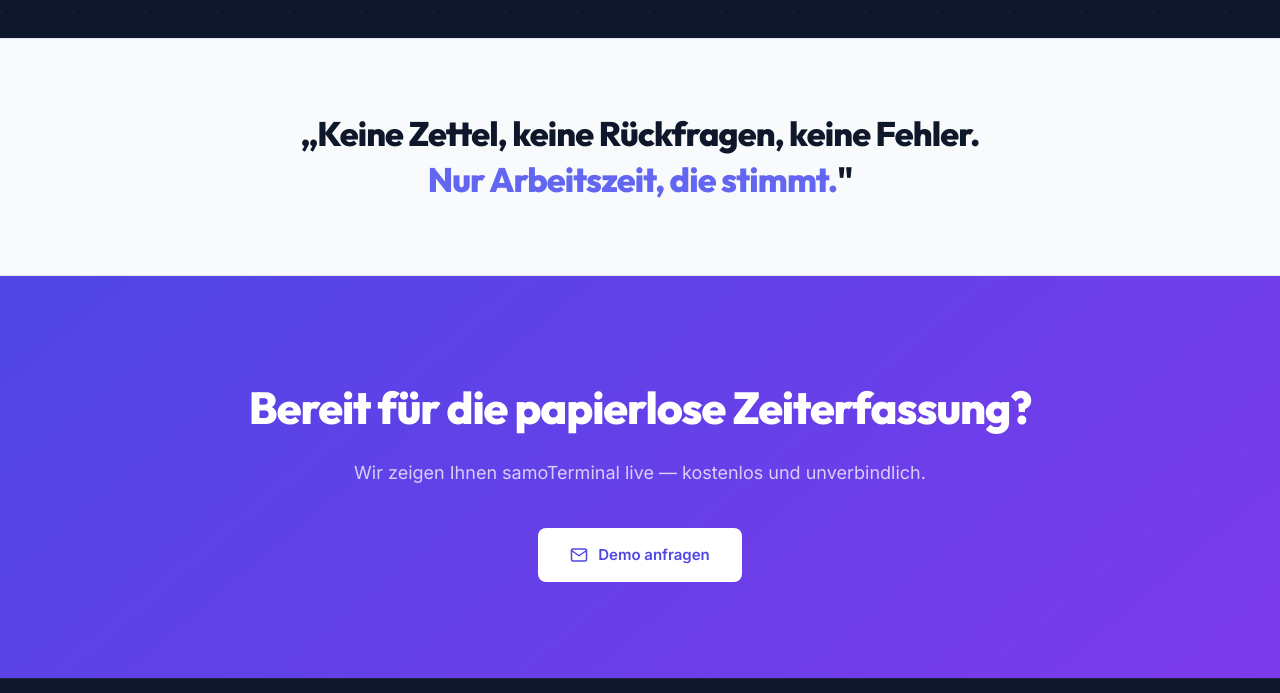
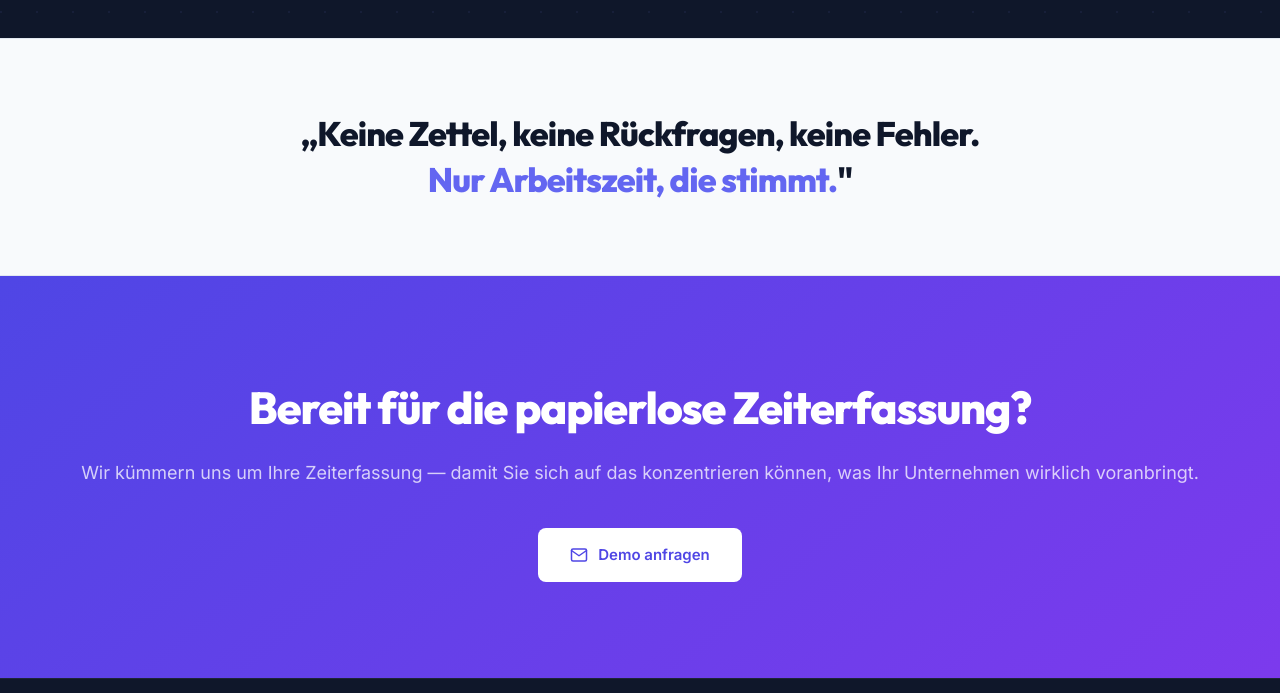
Before and after one commit to boiken-uC/samoTerminal-web, a plain HTML site: page index.html in a window 1280 px wide. Shown: the part 2513-3206 px from the top of the page. Drawn offline with Linux system fonts and the light colour scheme.

Commit message:
Kontakttext professionalisiert

```diff
--- a/index.html
+++ b/index.html
@@ -331,7 +331,7 @@
   <!-- Kontakt -->
   <section id="kontakt">
     <h2>Bereit für die papierlose Zeiterfassung?</h2>
-    <p>Wir zeigen Ihnen samoTerminal live — kostenlos und unverbindlich.</p>
+    <p>Wir kümmern uns um Ihre Zeiterfassung — damit Sie sich auf das konzentrieren können, was Ihr Unternehmen wirklich voranbringt.</p>
     <a href="mailto:info@samolabs.de" class="btn-white">
       <svg width="18" height="18" viewBox="0 0 24 24" fill="none" stroke="currentColor" stroke-width="2" stroke-linecap="round" stroke-linejoin="round"><path d="M4 4h16c1.1 0 2 .9 2 2v12c0 1.1-.9 2-2 2H4c-1.1 0-2-.9-2-2V6c0-1.1.9-2 2-2z"/><polyline points="22,6 12,13 2,6"/></svg>
       Demo anfragen
```
